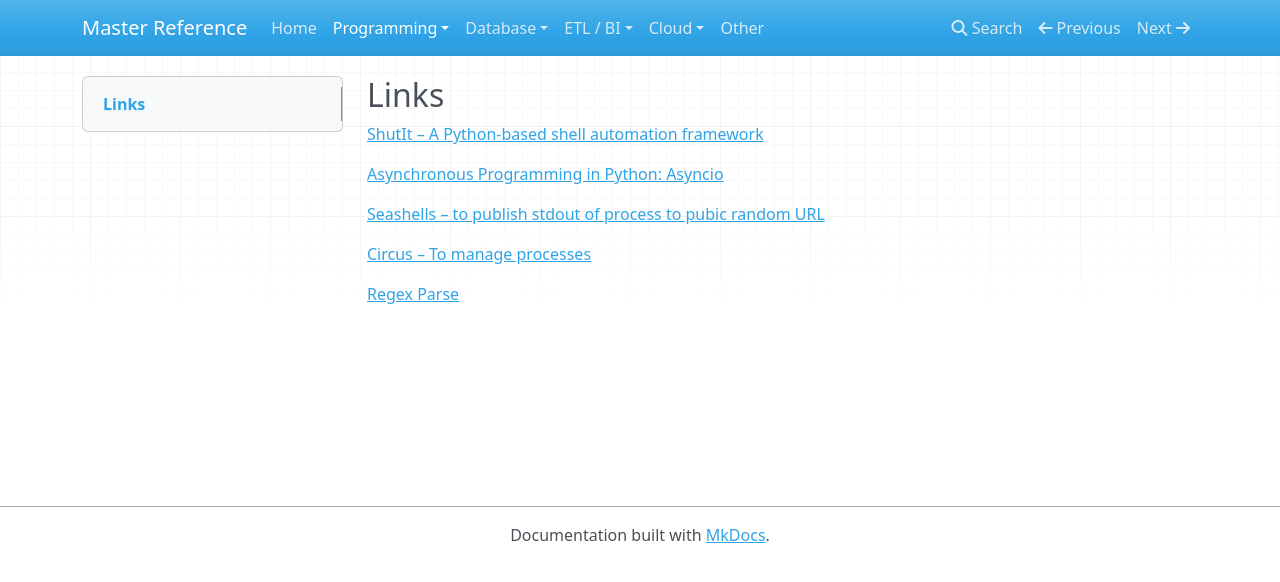
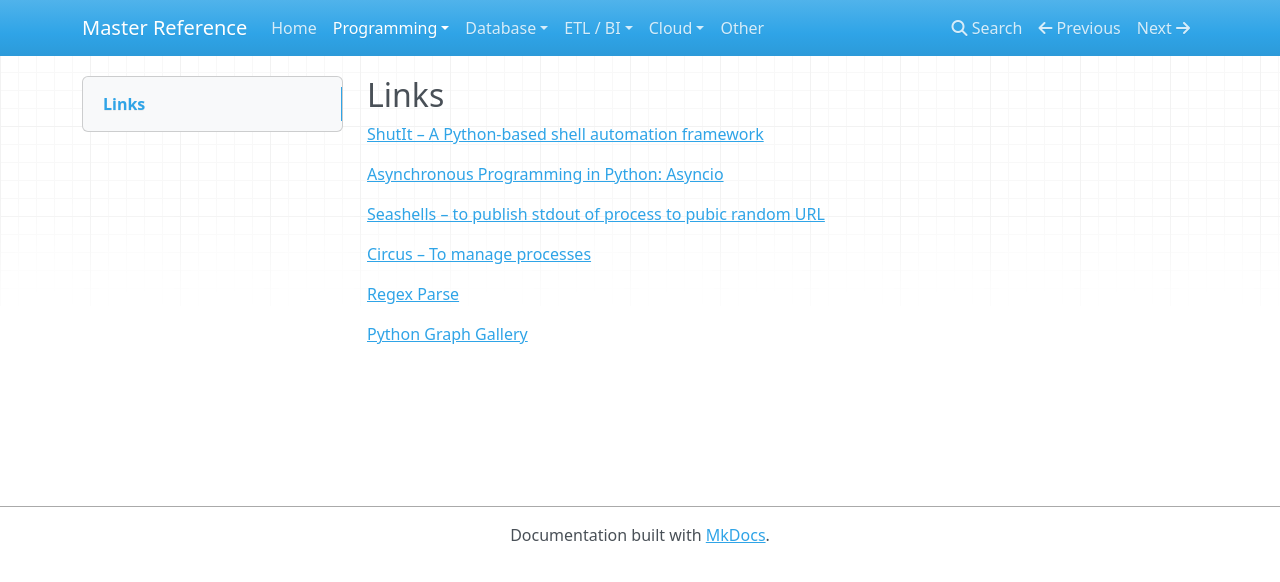
Before and after one commit to flarco/ref-docs, an MkDocs documentation site: the page built from docs/programming/python-links.md, in a window 1280 px wide. Shown: the top 582 px of the page. Built offline with MkDocs 1.6.1, drawn with Linux system fonts in a browser that asks for light colours; nearby versions of some CDN libraries; old or Windows-style settings are respelled for this version of MkDocs; some of the changed lines change nothing that is shown.

Commit message:
Add: Python Graph Gallery

```diff
--- a/docs/programming/python-links.md
+++ b/docs/programming/python-links.md
@@ -10,3 +10,5 @@ Links
 [Circus – To manage processes](https://circus.readthedocs.io/en/0.9.2/configuration/)
 
 [Regex Parse](https://stackoverflow.com/questions/6260777/python-regex-to-parse-string-and-return-tuple)
+
+[Python Graph Gallery](https://python-graph-gallery.com/)
--- a/mkdocs.yml
+++ b/mkdocs.yml
@@ -12,7 +12,10 @@ pages:
 - Home: 'index.md'
 - Programming:
   - 'Python': 'programming/python.md'
-  - 'Python | Links': 'programming/python-links.md'
+  - 'Python Extra':
+    - 'Python | Links': 'programming/python-links.md'
+    - 'Python | Database': 'programming/python-links.md'
+    - 'Python | Jupyter': 'programming/python-links.md'
   - 'Java': 'programming/java.md'
   - 'Ruby': 'programming/ruby.md'
   - 'NodeJS': 'programming/nodejs.md'
```
